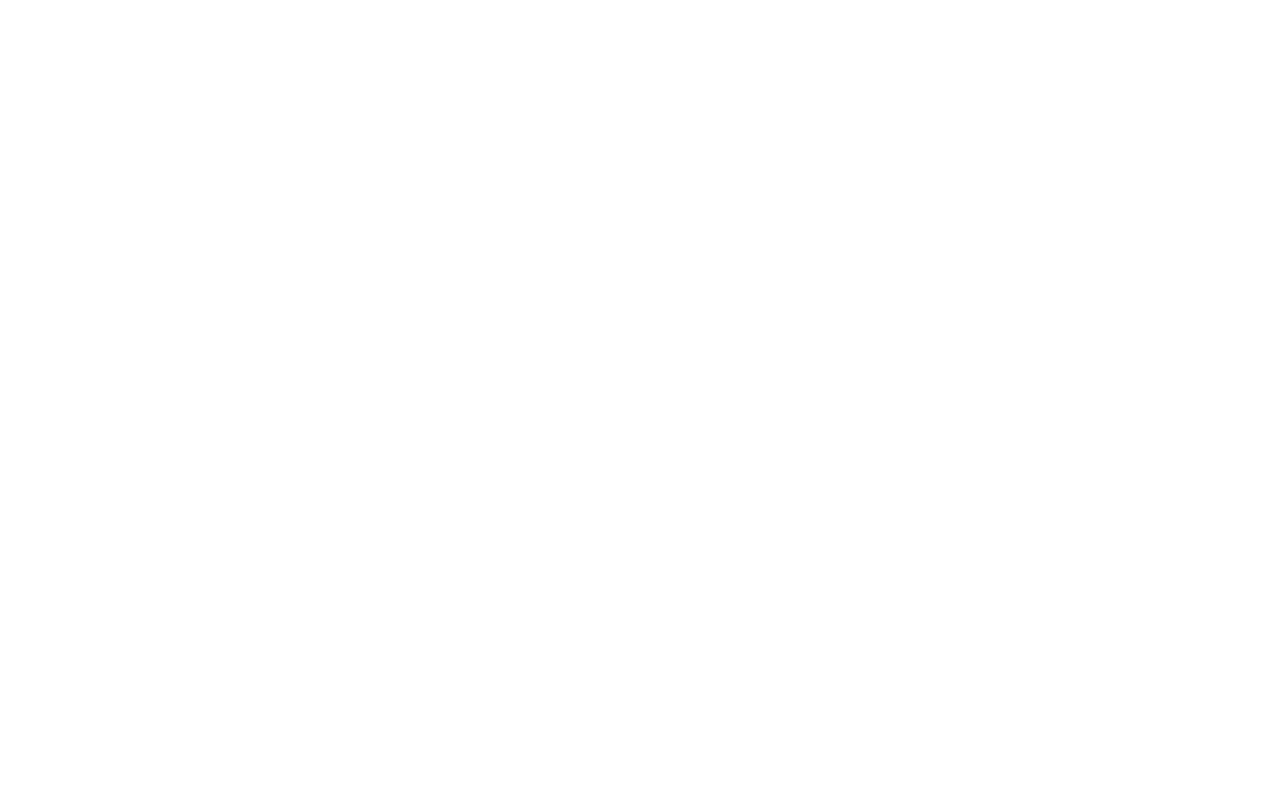
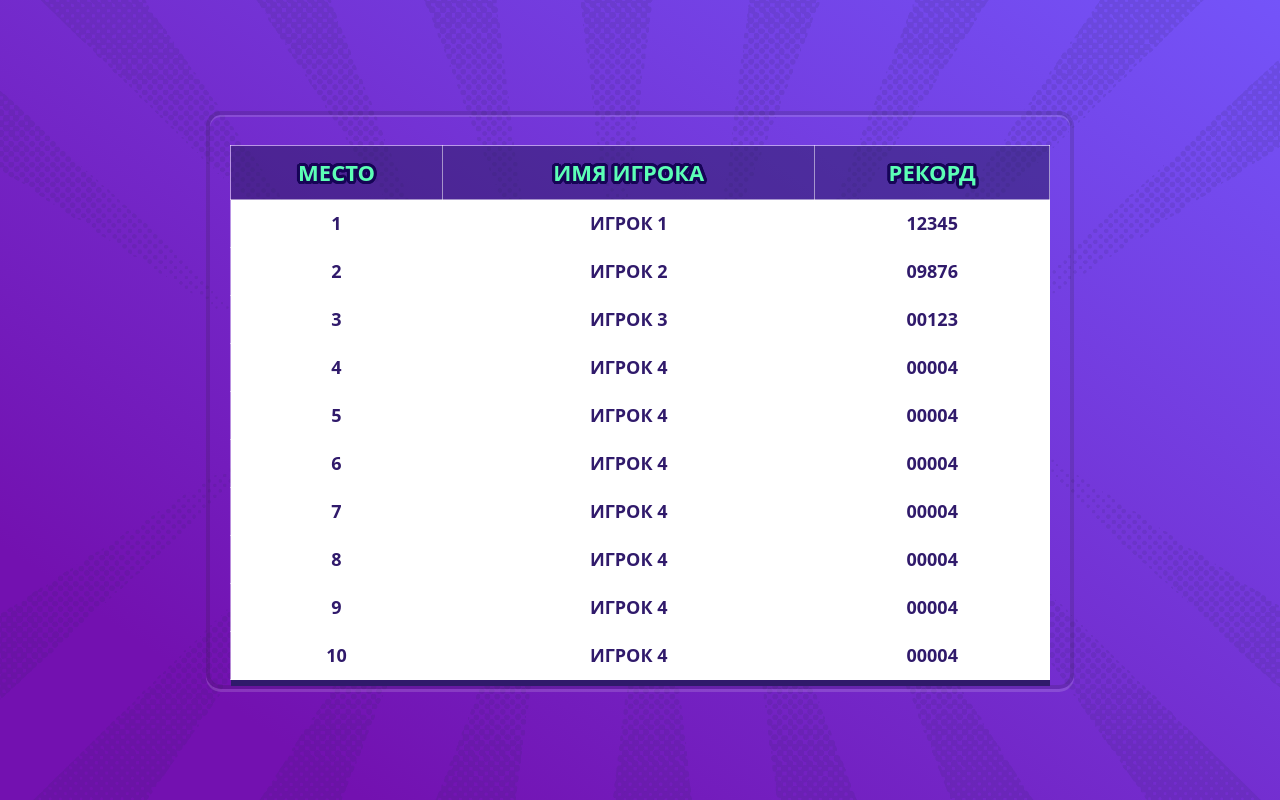
Before and after one commit to Niksha36/Draw_and_Guess, a Vue app in the folder frontend/: page /score in a window 1280 px wide. Before the commit this address had no page. Built offline with nearby package versions, Linux system fonts and the light colour scheme.

Commit message:
add score table

```diff
--- a/frontend/src/components/menu.vue
+++ b/frontend/src/components/menu.vue
@@ -18,6 +18,10 @@
 }
 function goToRoom() {
   router.push('/room');
+}
+
+function goToScore() {
+  router.push('/score');
 }
 
 </script>
@@ -48,7 +52,12 @@
           <div class="button-play button" @click="goToRoom()">
             Создать игру
           </div>
+          <div class="button-play button" @click="goToScore()">
+            Таблица счетов
         </div>
+        </div>
+
+
         <LoginComponent v-else @login-success="revertMenu" :revert-menu="revertMenu"/>
       </div>
 
@@ -122,8 +131,8 @@
   flex-direction: column;
   justify-content: center;
   align-items: center;
-  height: 80%;
-  width: 60%
+  height: 78%;
+  width: 89%
 }
 
 .logout {
--- /dev/null
+++ b/frontend/src/components/score.vue
@@ -0,0 +1,119 @@
+<template>
+  <div class="scoreboard background">
+    <div class="wrapper" >
+      <div class="left-wrapper">
+        <table>
+          <thead>
+            <tr>
+              <th class="header-text">Место</th>
+              <th class="header-text">Имя игрока</th>
+              <th class="header-text">Рекорд</th>
+            </tr>
+          </thead>
+          <tbody>
+            <tr v-for="(player, index) in players" :key="index">
+              <td class="score-text">{{ index + 1 }}</td>
+              <td class="score-text">{{ player.name }}</td>
+              <td class="score-text">{{ player.score.toLocaleString('en-US', { minimumIntegerDigits: 5, useGrouping: false }) }}</td>
+            </tr>
+          </tbody>
+        </table>
+      </div>
+    </div>
+  </div>
+</template>
+
+<script>
+export default {
+  data() {
+    return {
+      players: [
+        { name: 'Игрок 1', score: 12345 },
+        { name: 'Игрок 2', score: 9876 },
+        { name: 'Игрок 3', score: 123 },
+        { name: 'Игрок 4', score: 4 },
+        { name: 'Игрок 4', score: 4 },
+        { name: 'Игрок 4', score: 4 },
+        { name: 'Игрок 4', score: 4 },
+        { name: 'Игрок 4', score: 4 },
+        { name: 'Игрок 4', score: 4 },
+        { name: 'Игрок 4', score: 4 },
+
+      ]
+    };
+  },
+};
+</script>
+
+<style scoped>
+.scoreboard {
+  background: url("../assets/textura.png") no-repeat center center / cover, linear-gradient(215deg, rgba(116, 84, 249) 0%, rgb(115, 17, 176) 85%);
+  height: 100vh;
+  width: 100vw;
+  display: flex;
+  align-items: center;
+  justify-content: center;
+  padding: 20px;
+}
+.wrapper {
+  border: 4px rgba(29, 29, 27, .15) solid;
+  -webkit-box-shadow: inset 0px 2px 0px 0px rgba(255, 255, 255, .15), 0px 3px 0px 0px rgba(255, 255, 255, .15);
+  -moz-box-shadow: inset 0px 2px 0px 0px rgba(255, 255, 255, .15), 0px 3px 0px 0px rgba(255, 255, 255, .15);
+  box-shadow: inset 0px 2px 0px 0px rgba(255, 255, 255, .15), 0px 3px 0px 0px rgba(255, 255, 255, .15);
+  -webkit-border-radius: 12px;
+  background-color: rgba(255, 255, 255, 0);
+  width: 70%;
+  height: 76%;
+
+  border-radius: 15px;
+
+}
+.left-wrapper {
+  display: flex;
+
+  flex-direction: column;
+  justify-content: flex-start;
+  align-items: center;
+  border-radius: 10px;
+
+  margin: 20px;
+}
+table {
+  width: 100%;
+  border-collapse: collapse;
+  color: white;
+  margin: 10px;
+}
+
+th, td {
+  padding: 10px;
+  border: 1px solid rgba(255, 255, 255, 0.5);
+  text-align: center;
+}
+
+th {
+  background-color: rgba(38, 28, 92, .5);
+}
+
+
+
+.header-text {
+  margin: 10px;
+  font-weight: bold;
+  font-size: 22px;
+  color: #5cffb6;
+  text-shadow: rgb(23, 5, 87) 3px 0px 0px, rgb(23, 5, 87) 2.83487px .981584px 0px, rgb(23, 5, 87) 2.35766px 1.85511px 0px, rgb(23, 5, 87) 1.62091px 2.52441px 0px, rgb(23, 5, 87) .705713px 2.91581px 0px, rgb(23, 5, 87) -.287171px 2.98622px 0px, rgb(23, 5, 87) -1.24844px 2.72789px 0px, rgb(23, 5, 87) -2.07227px 2.16926px 0px, rgb(23, 5, 87) -2.66798px 1.37182px 0px, rgb(23, 5, 87) -2.96998px .42336px 0px, rgb(23, 5, 87) -2.94502px -.571704px 0px, rgb(23, 5, 87) -2.59586px -1.50383px 0px, rgb(23, 5, 87) -1.96093px -2.27041px 0px, rgb(23, 5, 87) -1.11013px -2.78704px 0px, rgb(23, 5, 87) -.137119px -2.99686px 0px, rgb(23, 5, 87) .850987px -2.87677px 0px, rgb(23, 5, 87) 1.74541px -2.43999px 0px, rgb(23, 5, 87) 2.44769px -1.73459px 0px, rgb(23, 5, 87) 2.88051px -.838247px 0px;
+  text-transform: uppercase;
+  text-align: center;
+}
+
+.score-text {
+  background-color: white;
+  font-weight: bold;
+  font-size: 18px;
+  color: #301a6b;
+  box-shadow: 0px 6px 0px 0px #301a6b;
+  text-align: center;
+  text-transform: uppercase;
+}
+</style>
--- a/frontend/src/router.js
+++ b/frontend/src/router.js
@@ -2,11 +2,13 @@
 import Menu from './components/menu.vue';
 import Game from './components/game.vue';
 import Room from './components/room.vue';
+import score from './components/score.vue';
 
 const routes = [
     { path: '/', component: Menu },
     { path: '/game', component: Game },
     { path: '/room', component: Room },
+    { path: '/score', component: score },
 ];
 
 const router = createRouter({
```
